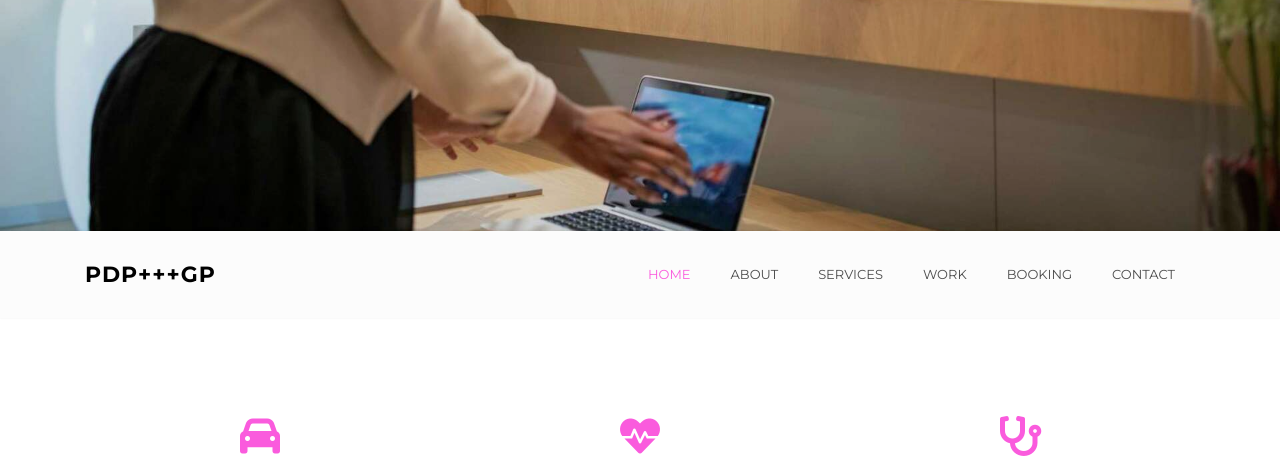
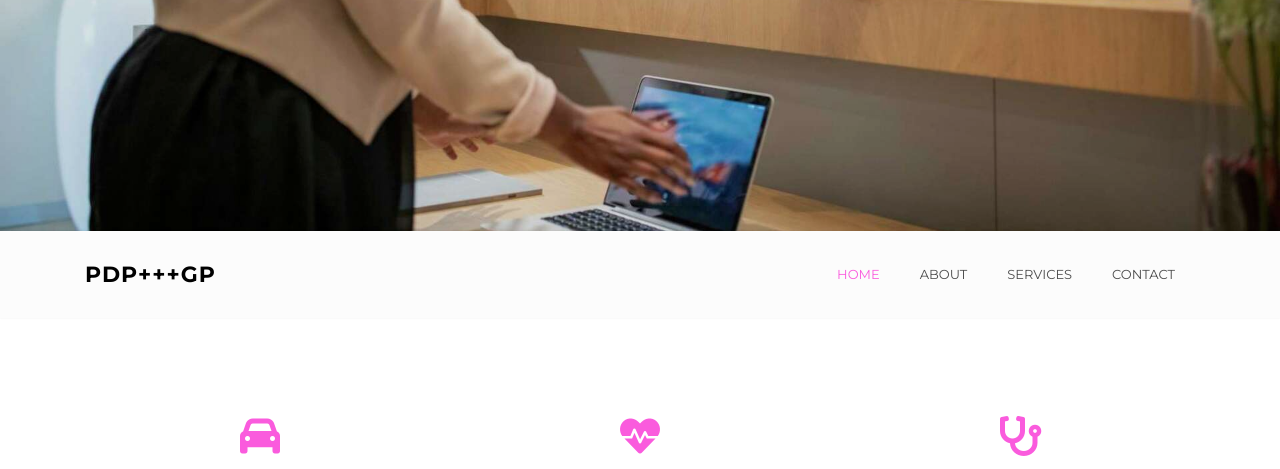
Before and after one commit to MRKWEBANE/pdpplusgp.github.io, a plain HTML site: page index.html in a window 1280 px wide. Shown: the part 569-1038 px from the top of the page. Drawn offline with Linux system fonts and the light colour scheme; some packages are replaced by stand-ins of ours; no server answers; files whose address does not match are found by name.

Commit message:
Update index.html

```diff
--- a/index.html
+++ b/index.html
@@ -64,8 +64,6 @@
 	          <li class="nav-item active"><a href="index.html" class="nav-link">Home</a></li>
 	          <li class="nav-item"><a href="about.html" class="nav-link">About</a></li>
 	          <li class="nav-item"><a href="services.html" class="nav-link">Services</a></li>
-	          <li class="nav-item"><a href="work.html" class="nav-link">Work</a></li>
-	          <li class="nav-item"><a href="blog.html" class="nav-link">Booking</a></li>
 	          <li class="nav-item"><a href="contact.html" class="nav-link">Contact</a></li>
 	        </ul>
 	      </div>
```
